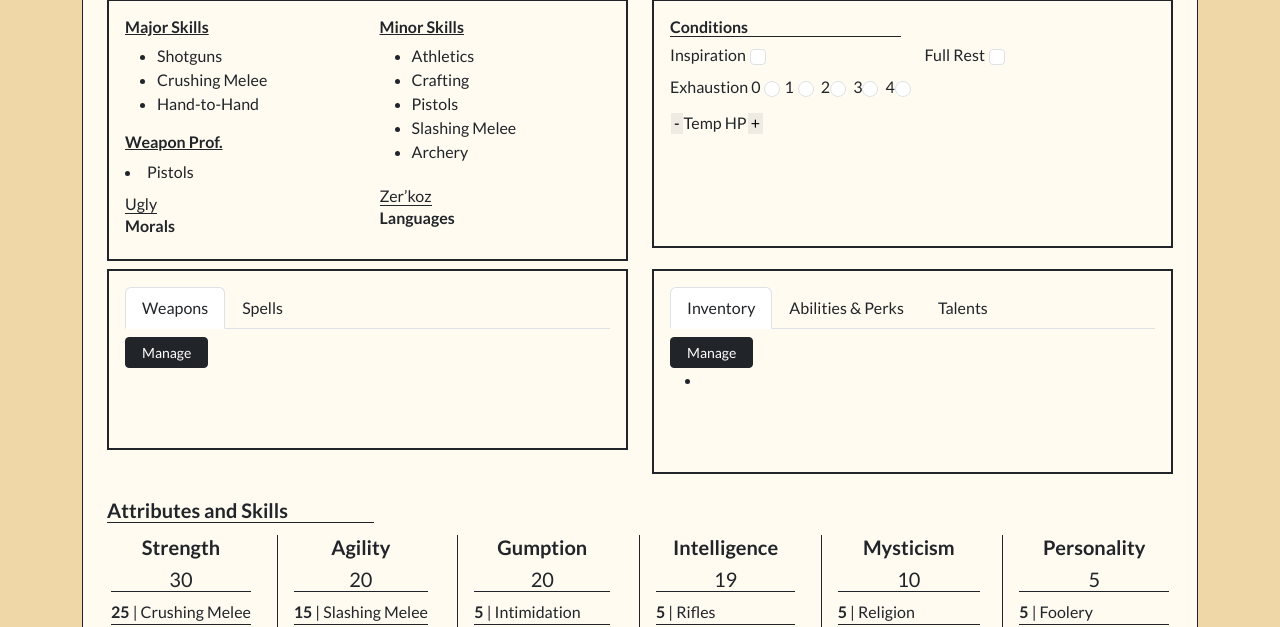
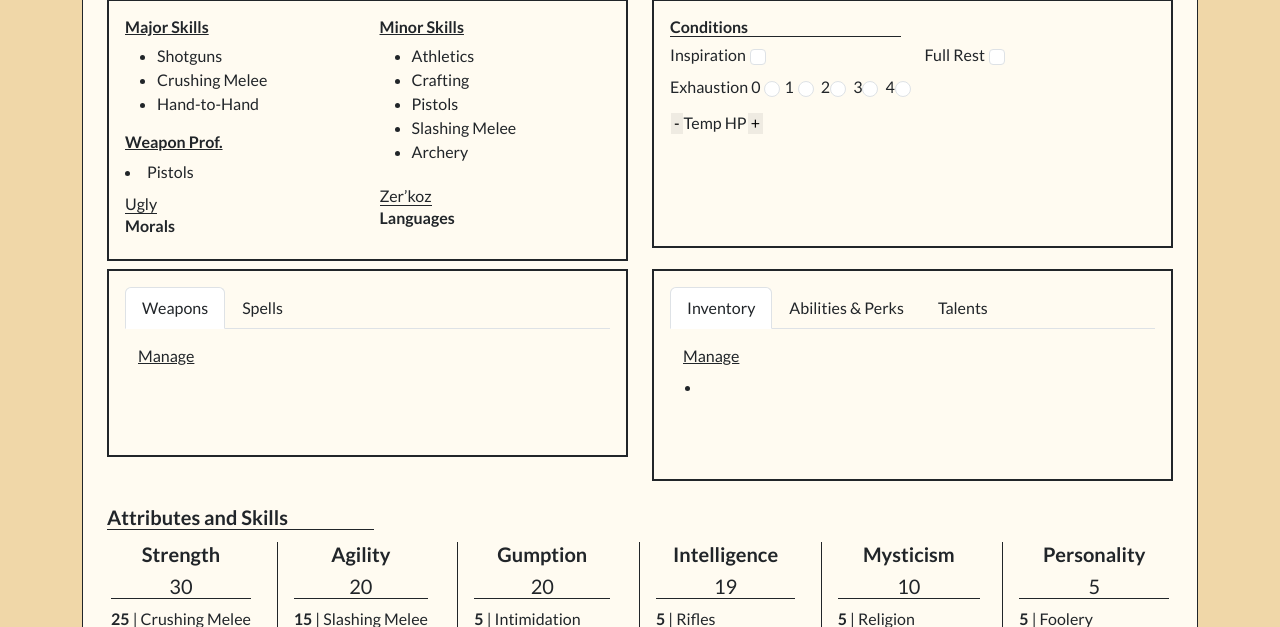
Before and after one commit to grantNixon/WWTTRPG, a Django app: page /create/character_detail/1 in a window 1280 px wide. Shown: the part 218-845 px from the top of the page. Run offline with Django 5.2, Linux system fonts and the light colour scheme; data comes from the database, SQL or seed files in the repository.

Commit message:
UI tweaking

```diff
--- a/WTTRPG/create/templates/create/character_detail.html
+++ b/WTTRPG/create/templates/create/character_detail.html
@@ -220,7 +220,7 @@
                       </ul>
                       <div class="tab-content mt-2" id="myTabContent1">
                         <div class="tab-pane fade pb-5 show active" id="weapons" role="tabpanel" aria-labelledby="weapons-tab">
-                            <button id="weaponToggleButton" class="btn btn-sm btn-dark btn-secondary px-3" onclick="toggleWeaponManager()">Manage</button>
+                            <button id="weaponToggleButton" class="btn btn-link-dark text-decoration-underline" onclick="toggleWeaponManager()">Manage</button>
                             <div id="weaponManager">
                                 <p class="border-bottom border-dark text-dark w-50">Current Weapons</p>
                                 <ul id="current-weapons"></ul>
@@ -235,7 +235,7 @@
                             </ul>
                         </div>
                         <div class="tab-pane fade pb-5" id="spells" role="tabpanel" aria-labelledby="spells-tab">
-                            <button id="spellToggleButton" class="btn btn-sm btn-dark btn-primary" onclick="toggleSpellManager()">Manage</button>
+                            <button id="spellToggleButton" class="btn btn-link-dark text-decoration-underline" onclick="toggleSpellManager()">Manage</button>
                             <div id="spellManager">
                               <p class="border-bottom border-dark text-dark w-50">Current Spells</p>
                               <ul id="current-spells"></ul>
@@ -269,7 +269,7 @@
                       </ul>
                       <div class="tab-content mt-2" id="myTabContent2">
                           <div class="tab-pane fade pb-5 show active" id="inventory" role="tabpanel">
-                            <button id="inventoryToggleButton" class="btn btn-sm btn-dark btn-secondary px-3" onclick="toggleInventoryManager()">Manage</button>
+                            <button id="inventoryToggleButton" class="btn btn-link-dark text-decoration-underline" onclick="toggleInventoryManager()">Manage</button>
                               <div id="inventoryManager">
                                 <p class="border-bottom border-dark text-dark w-50">Current Inv.</p>
                                 <ul id="current-inventory"></ul>
```
